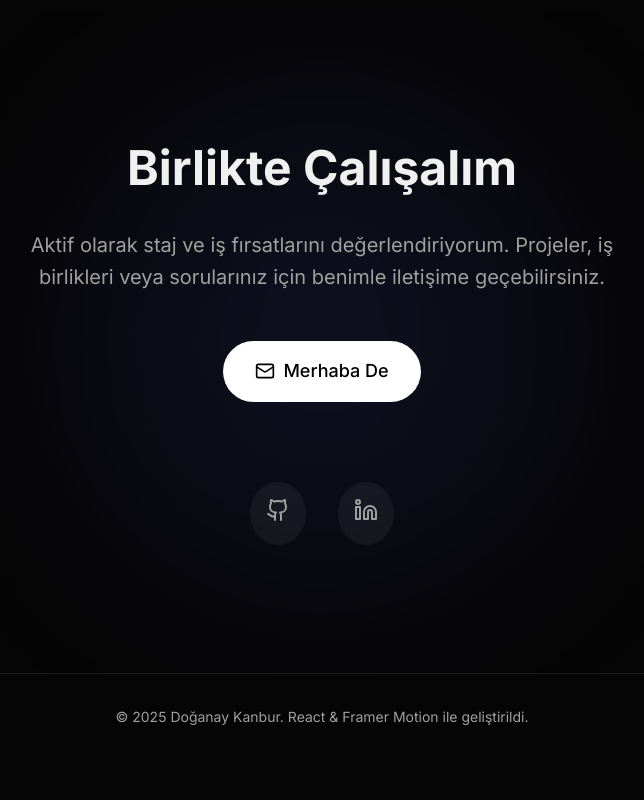
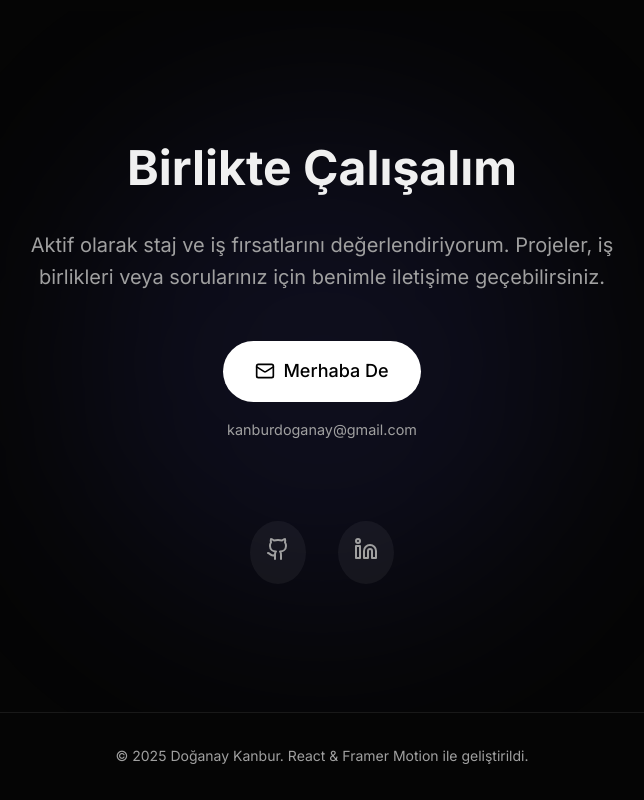
Before and after one commit to doganaykanbur/doganaykanbur.github.io, a React (Vite) app: page / in a window 1280 px wide. Shown: the part 5173-5973 px from the top of the page, without its empty margins (318-962 px from the left). Before the commit the page ends 5934 px from the top, so only its background shows below. Built offline with nearby package versions, Linux system fonts and the light colour scheme; no server answers; the database is empty.

Commit message:
update: add visible email address to contact section

```diff
--- a/src/components/Contact.tsx
+++ b/src/components/Contact.tsx
@@ -12,6 +12,7 @@ export const Contact: React.FC = () => {
                     Aktif olarak staj ve iş fırsatlarını değerlendiriyorum. Projeler, iş birlikleri veya sorularınız için benimle iletişime geçebilirsiniz.
                 </p>
 
+                <div style={{ display: 'flex', flexDirection: 'column', alignItems: 'center', gap: '1rem' }}>
                     <a
                         href="mailto:kanburdoganay@gmail.com"
                         className="btn btn-primary"
@@ -20,6 +21,10 @@ export const Contact: React.FC = () => {
                         <Mail size={20} />
                         Merhaba De
                     </a>
+                    <p style={{ color: 'var(--text-secondary)', fontSize: '0.9rem' }}>
+                        kanburdoganay@gmail.com
+                    </p>
+                </div>
 
                 <div className="contact-socials">
                     {[
```
Lines whose indentation alone changed are shown as unchanged.
